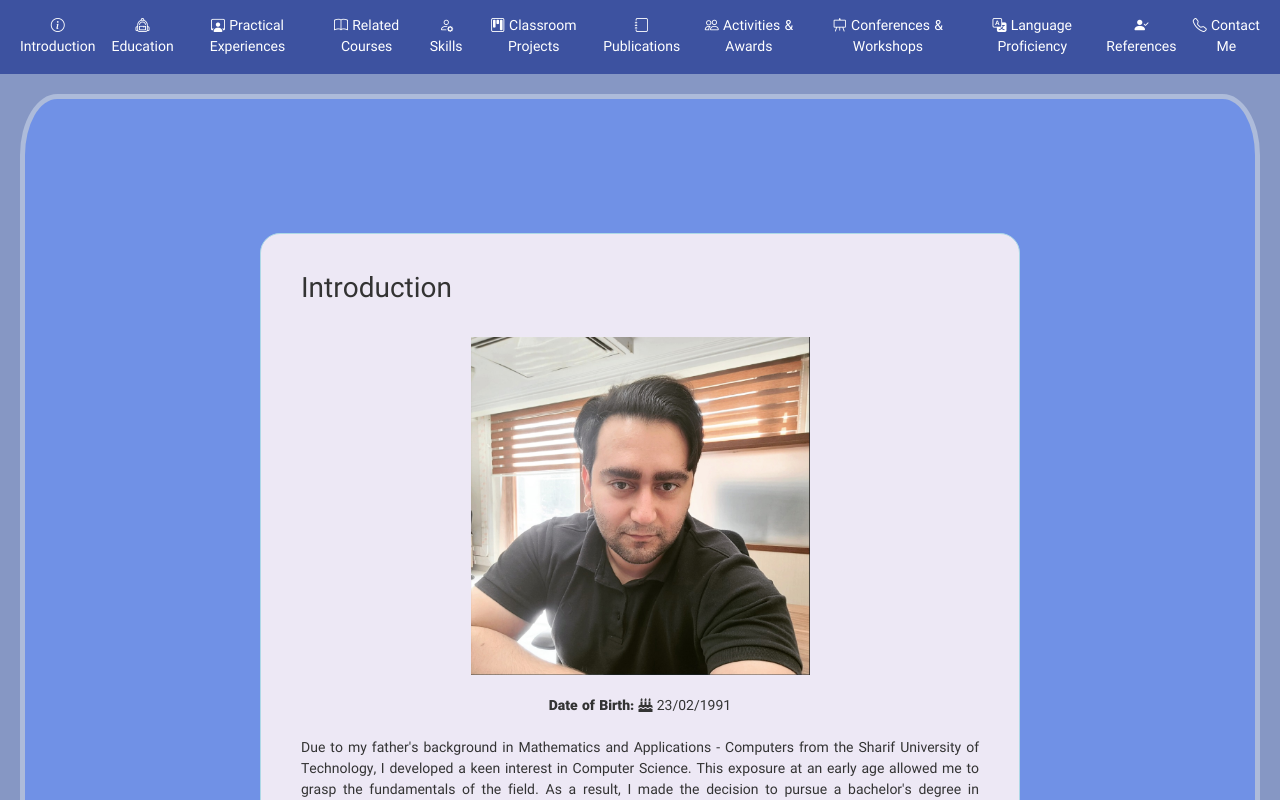
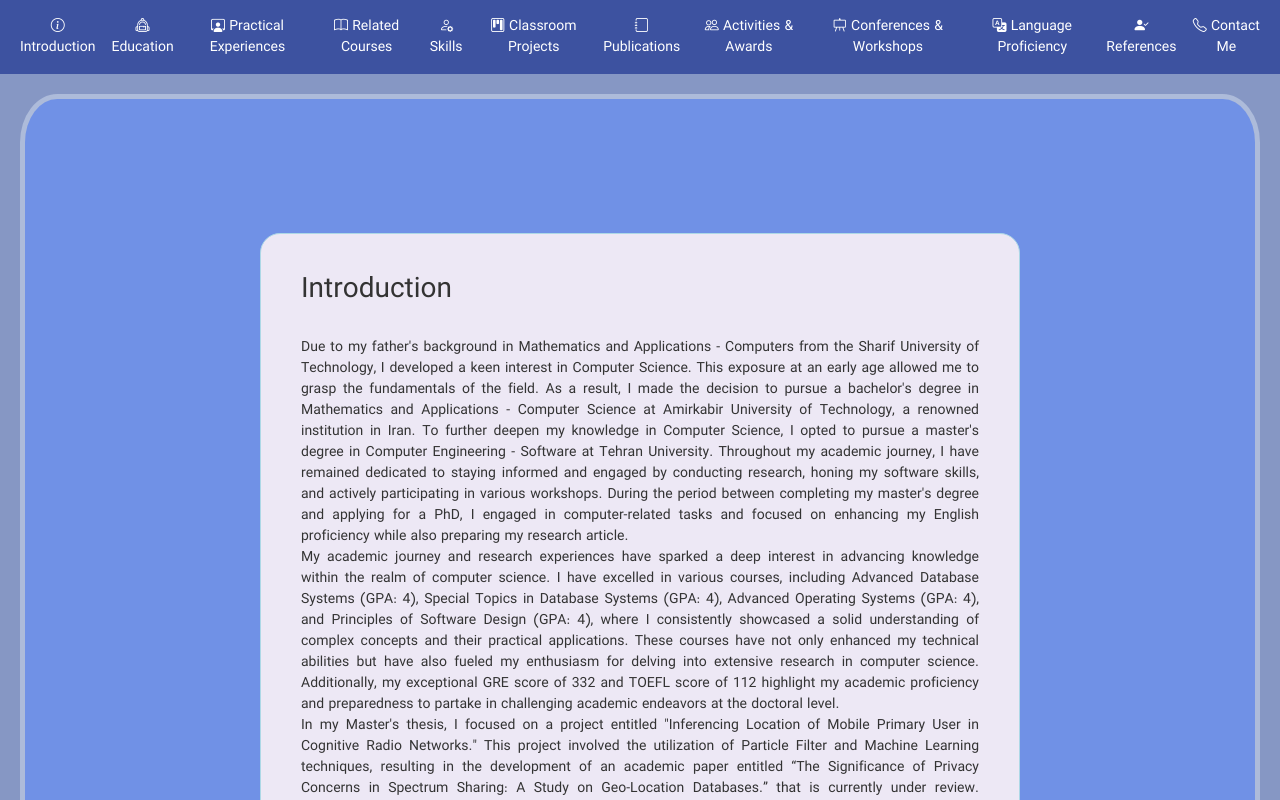
Before and after one commit to samanzameni/personal-webpage, an Angular app: page /introduction in a window 1280 px wide. Shown: the top 800 px of the page. Built offline with nearby package versions, Linux system fonts and the light colour scheme.

Commit message:
fixing introduction text.

```diff
--- a/src/app/feature/pages/introduction/introduction.component.html
+++ b/src/app/feature/pages/introduction/introduction.component.html
@@ -3,12 +3,7 @@
     <div class="row justify-content-md-center">
       <div class="col-sm-8 col-md-8 col-lg-8 box-css">
         <h3>Introduction</h3> <br>
-        <img src="./assets/images/Capture.jpg" alt="" class="center">
-        <br>
-        <div style="text-align: center">
-          <b>Date of Birth: </b> <i class="fa fa-birthday-cake"></i> 23/02/1991
-        </div>
-        <br>
+
         <p style="text-align: justify">
           Due to my father's background in Mathematics and Applications - Computers from the Sharif University of Technology, I developed a keen interest in Computer Science. This exposure at an early age allowed me to grasp the fundamentals of the field. As a result, I made the decision to pursue a bachelor's degree in Mathematics and Applications - Computer Science at Amirkabir University of Technology, a renowned institution in Iran. To further deepen my knowledge in Computer Science, I opted to pursue a master's degree in Computer Engineering - Software at Tehran University. Throughout my academic journey, I have remained dedicated to staying informed and engaged by conducting research, honing my software skills, and actively participating in various workshops. During the period between completing my master's degree and applying for a PhD, I engaged in computer-related tasks and focused on enhancing my English proficiency while also preparing my research article.
           <br>
@@ -18,7 +13,7 @@
           <br>
           In regards to my practical background, I possess extensive professional expertise gained through employment at different organizations, alongside my academic qualifications, starting from my second year as an undergraduate student. Initially, I commenced my career at Chaapaar Company, where I held the position of a programmer within the IT division. Subsequently, I joined Didex Company as a Web Developer in the Front-End department. Presently, I am employed as a Software Test Engineer at Informatics Services Corporation. Collectively, my work experience has greatly contributed to the practical application of my theoretical knowledge.
           <br>
-          Computer Science is a dynamic field that is continuously progressing. I am highly motivated to further my studies in this area at a prestigious international university abroad in order to expand my knowledge and expertise. Given the rigorous nature of this discipline, I am eager to pursue a Doctoral degree. My long-term career goal is to become a leading researcher in the field of Computer Science, focusing on cutting-edge technologies like artificial intelligence and machine learning. Obtaining a PhD in Computer Science will provide me with the necessary expertise, research skills, and network to achieve this goal. I aim to contribute to groundbreaking research, innovate in technology, and eventually pursue a career in academia to inspire future generations of researchers.
+          I am highly motivated to further my studies in this area at a prestigious international university abroad in order to expand my knowledge and expertise. Given the rigorous nature of this discipline, I am eager to pursue a Doctoral degree. My long-term career goal is to become a leading researcher, focusing on cutting-edge technologies like artificial intelligence and machine learning. Obtaining a PhD will provide me with the necessary expertise, research skills, and network to achieve this goal. I aim to contribute to groundbreaking research, innovate in technology, and eventually pursue a career in academia to inspire future generations of researchers.
           <br>
           In terms of my personality, I perceive myself as an individual with exceptional organizational skills and a strong sense of discipline. I possess a deep thirst for knowledge and am constantly driven by curiosity to explore new concepts and theories, particularly within my area of study. Moreover, I am highly dedicated to my academic pursuits and consistently strive to be punctual and precise in my work. Furthermore, I possess excellent leadership abilities and excel in collaborative settings. I am adept at adapting to unfamiliar environments and interacting with individuals from diverse cultural and social backgrounds, all in pursuit of a common objective.
         </p>
```
